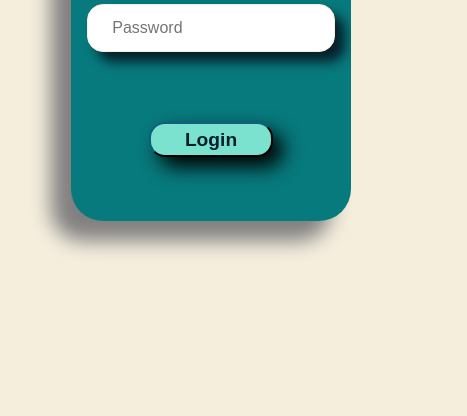
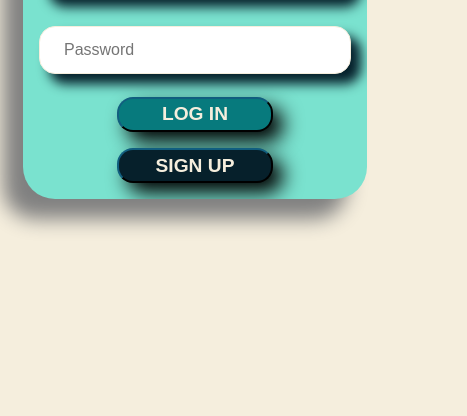
Before and after one commit to aashishChakradhar/login-signup, a plain HTML site: page index.html in a window 390 px wide. Shown: the part 428-844 px from the top of the page, 467 px wide, since content can reach past the window. Drawn offline with Linux system fonts and the light colour scheme.

Commit message:
completed styling and functionality for mobile view

```diff
--- a/index.html
+++ b/index.html
@@ -56,7 +56,8 @@
                     <input type="password" placeholder="Confirm Password " class="input-field" id = "cpassword" onblur="validatePassword(this.value, this.id)">
                     <small class="error"></small>
                 </div>
-                <button type="submit" class="form-btn">Sign Up</button>
+                <button type="submit" class="form-btn signup">SIGN UP</button>
+                <button type="submit" class="form-btn signin secBtn hidden" onclick="toggleForm(event)">LOG IN</button>
             </div>
         </div>
     </form>
@@ -73,7 +74,8 @@
                     <input type="password" placeholder="Password " class="input-field" id = "login-password" onblur="validatePassword(this.value, this.id)">
                     <small class="error"></small>
                 </div>
-                <button type="submit" class="form-btn">Login</button>
+                <button type="submit" class="form-btn signin">LOG IN</button>
+                <button type="submit" class="form-btn signup secBtn hidden" onclick="toggleForm(event)">SIGN UP</button>
             </div>
         </div>
     </form>
--- a/script.js
+++ b/script.js
@@ -3,7 +3,9 @@ onload = () => {
     if(width < 600){
         document.getElementById("signupCollapseBtn").classList.add("hidden");
         document.getElementById("loginCollapseBtn").classList.add("hidden");
-        // document.getElementById("switchWrapper").classList.add("hidden");
+        document.getElementById("switchWrapper").classList.add("hidden");
+        document.querySelector(".form-btn.signin.hidden").classList.remove("hidden");
+        document.querySelector(".form-btn.signup.hidden").classList.remove("hidden");
     }
 }
 function validateName(name, idName) {
@@ -175,3 +177,15 @@ function switchForms() {
         document.querySelector(".slider").innerText = "Signup";
     }
 }
+function toggleForm(event){
+    event.preventDefault();
+    const signupForm = document.getElementById("signupForm");
+    const loginForm = document.getElementById("loginForm");
+    if(signupForm.classList.contains("hidden")){
+        signupForm.classList.remove("hidden");
+        loginForm.classList.add("hidden");
+    }else{
+        signupForm.classList.add("hidden");
+        loginForm.classList.remove("hidden");
+    }
+}
--- a/style.css
+++ b/style.css
@@ -110,6 +110,7 @@ select.input-field {
     font-weight: bolder;
     padding: 0.3rem;
     margin: 3rem auto;
+    margin-bottom: 1rem;
     border-radius: 1rem;
     border-color: var(--dark);
     color: var(--light);
@@ -234,8 +235,8 @@ input:checked + .slider:before {
     }
     .form-container,
     #loginForm .form-container{
-        width: 100%;
-        background-color: var(--secondary);
+        width: 80vw;
+        background-color: var(--primary);
         height: fit-content;
         border-radius: 2rem;
         padding:1rem;
@@ -245,8 +246,7 @@ input:checked + .slider:before {
         width: 50%;
         font-size: 1.2rem;
         height: 2.2rem;
-        background-color: var(--primary);
-        color: var(--dark);
+        margin: 0 auto;
     }
     #loginForm .input-group{
         width: 100%;
@@ -256,16 +256,14 @@ input:checked + .slider:before {
         margin: 2rem 0;
     }
     .form-group{
-        flex-direction: column; /* Stack all child elements vertically */
-        align-items: center; /* Center the input fields and button horizontally */
-        justify-content: center;
-        width: 100%;
-        margin: 0;
-        padding: 0;
+        display: flex;
+        flex-wrap: wrap;
+        justify-content: space-between;
+        gap: 1rem;
     }
     .input-group{
         text-align: center;
-        width: 70%;
+        width: 48%;
         margin: .4rem 0;
     }
     .input-field,
@@ -278,4 +276,12 @@ input:checked + .slider:before {
     .error{
         font-size: 0.6rem;
     }
+    #switchContainer{
+        top: 3%;
+        left: 50%;
+    }
+    .secBtn{
+        background-color: var(--dark);
+        color: var(--light);
+    }
 }
```
